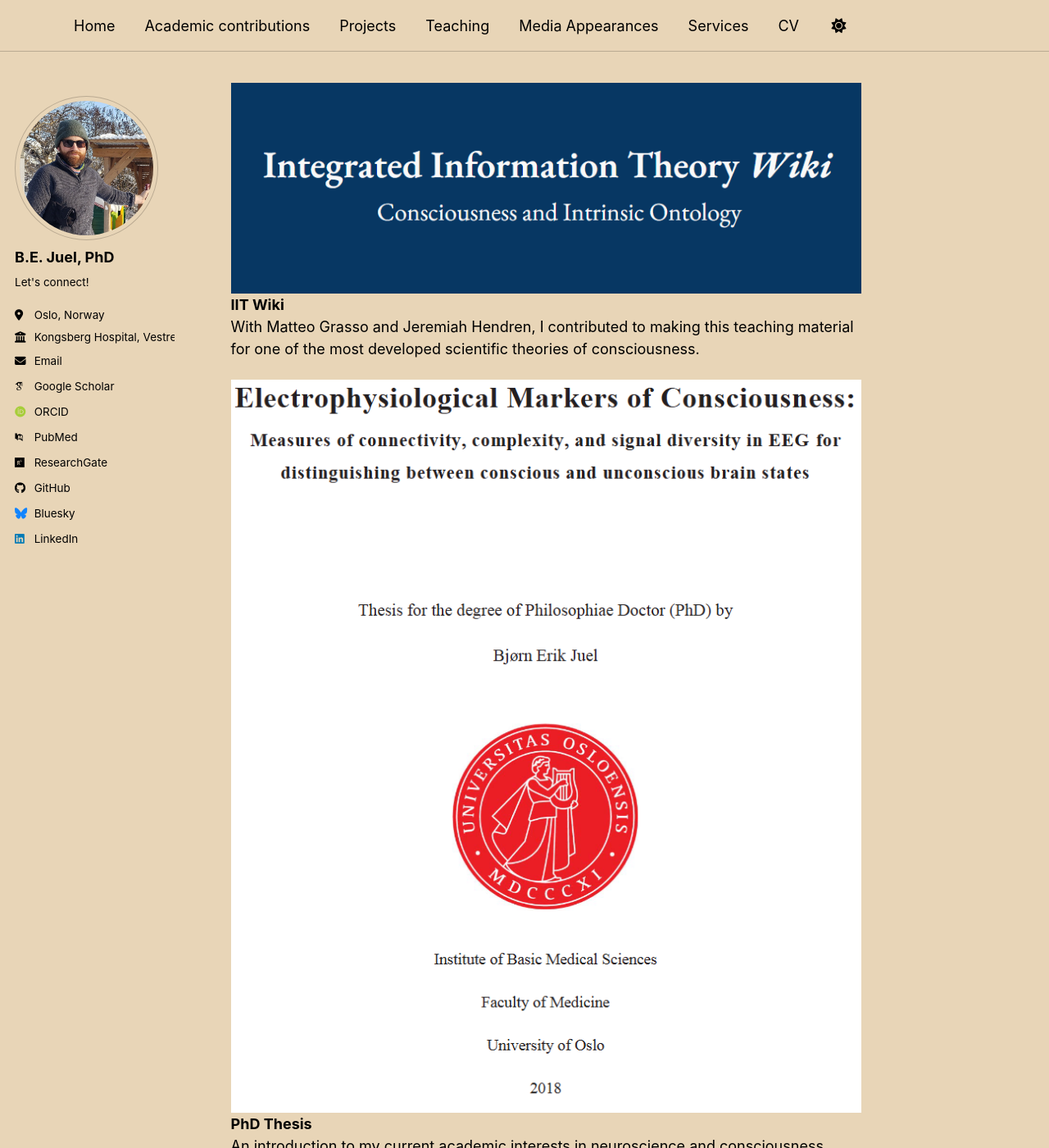
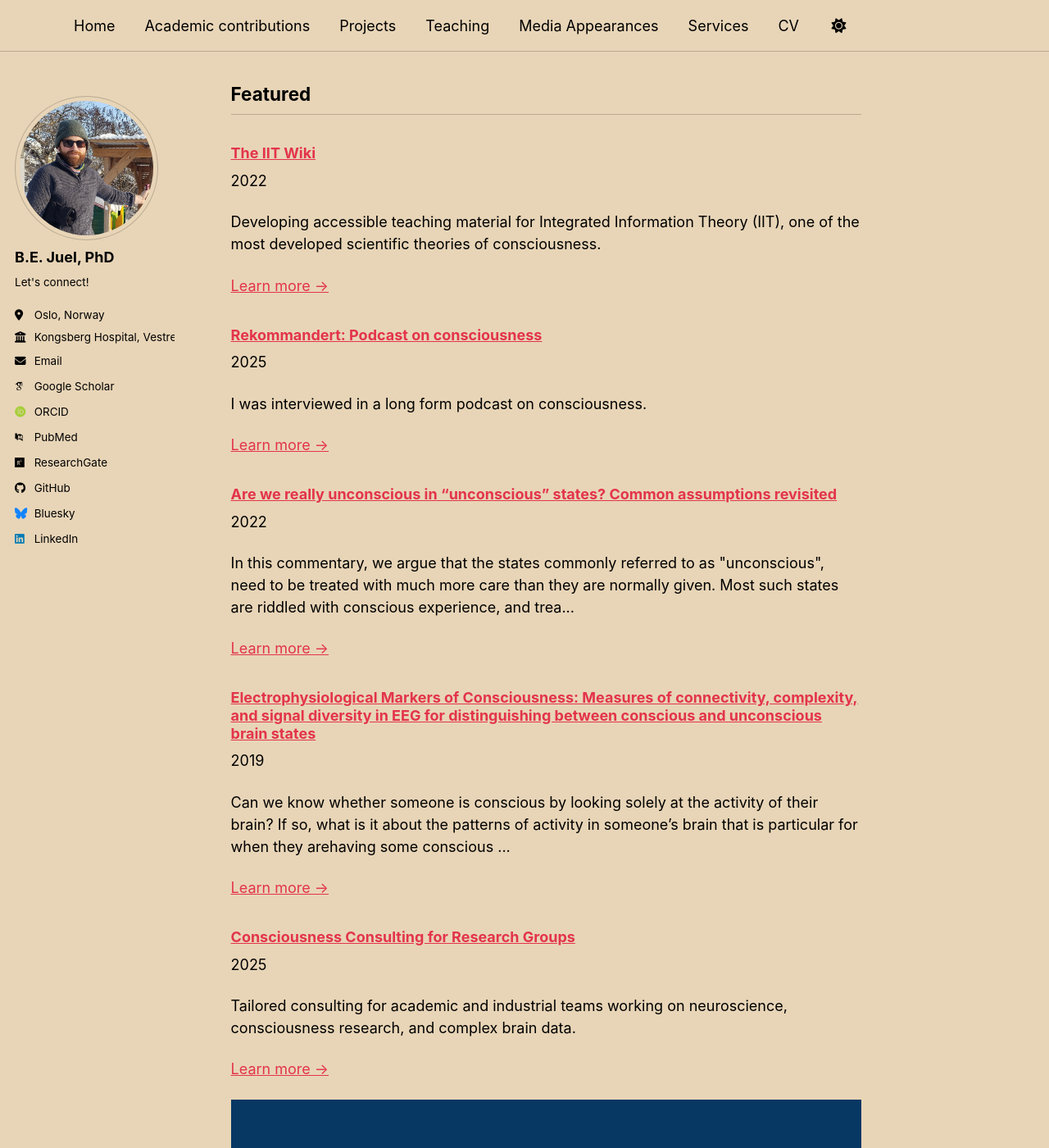
Before and after one commit to bjorneju/bjorneju.github.io, a Jekyll site: the page built from _pages/about.md, in a window 1280 px wide and 1400 px high, scrolled down 690 px. Shown: the whole window at 82% size. Built offline with Jekyll 4.4.1, drawn with Linux system fonts in a browser that asks for light colours; some web fonts are replaced; a script bundle is joined from its source files by our own code; library files that are not in the unit come from our copies.

Commit message:
make featured thing

```diff
--- /dev/null
+++ b/_data/featured.yml
@@ -0,0 +1,14 @@
+- collection: projects
+  slug: iit-wiki
+
+- collection: media
+  slug: podcast-rekommandert
+
+- collection: publications
+  slug: 2022-Nilsen-Are_we
+
+- collection: publications
+  slug: phd-thesis
+
+- collection: services
+  slug: research-consultant
--- /dev/null
+++ b/_includes/featured-rotator.html
@@ -0,0 +1,37 @@
+<section class="featured-rotator" aria-live="polite">
+  <h2>Featured</h2>
+
+  <div class="featured-rotator__items">
+    {% for entry in site.data.featured %}
+      {% assign items = site[entry.collection] | where: "slug", entry.slug %}
+      {% assign item = items.first %}
+      {% if item %}
+
+        <article class="featured-rotator__item{% if forloop.first %} is-active{% endif %}">
+          <h3>
+            <a href="{{ item.url | relative_url }}">
+              {{ item.title }}
+            </a>
+          </h3>
+
+          {% if item.date %}
+            <p class="featured-rotator__meta">
+              {{ item.date | date: "%Y" }}
+            </p>
+          {% endif %}
+
+          {% if item.excerpt %}
+            <p class="featured-rotator__excerpt">
+              {{ item.excerpt | strip_html | truncate: 220 }}
+            </p>
+          {% endif %}
+
+          <p class="featured-rotator__link">
+            <a href="{{ item.url | relative_url }}">Learn more →</a>
+          </p>
+        </article>
+
+      {% endif %}
+    {% endfor %}
+  </div>
+</section>
--- a/_media/rekommandert_bevissthet.md
+++ b/_media/rekommandert_bevissthet.md
@@ -4,6 +4,7 @@ collection: "media"
 category: "podcasts"
 date: "2025-10-27"
 abstract: ""
+slug: podcast-rekommandert
 excerpt: "I was interviewed in a long form podcast on consciousness."
 videourl: "https://shows.acast.com/rekommandert/episodes/bevissthet"
 ---
--- a/_pages/about.md
+++ b/_pages/about.md
@@ -21,6 +21,9 @@ Bjørn
 </p>
 
 <div style="margin-top:15rem;"></div>
+
+{% include featured-rotator.html %}
+<script src="{{ '/assets/js/featured-rotator.js' | relative_url }}"></script>
 
 <div class="homepage-grid">
 
--- a/_projects/2024_IIT-wiki.md
+++ b/_projects/2024_IIT-wiki.md
@@ -4,6 +4,7 @@ collection: "projects"
 status: "past"
 date: "2022-01-01"
 role: "Contributor / Educator"
+slug: "iit-wiki"
 collaborators: "Matteo Grasso, Jeremiah Hendren"
 external_url: "https://www.iit.wiki/"
 excerpt: "Developing accessible teaching material for Integrated Information Theory (IIT), one of the most developed scientific theories of consciousness."
--- a/_publications/2022-Nilsen-Are_we.md
+++ b/_publications/2022-Nilsen-Are_we.md
@@ -2,6 +2,7 @@
 title: "Are we really unconscious in “unconscious” states? Common assumptions revisited"
 collection: "publications"
 category: "manuscripts"
+slug: 2022-Nilsen-Are_we
 #permalink: ""
 abstract: "In the field of consciousness science, there is a tradition to categorize certain states such as slow-wave non-REM sleep and deep general anesthesia as “unconscious”. While this categorization seems reasonable at first glance, careful investigations have revealed that it is not so simple. Given that (1) behavioral signs of (un-)consciousness can be unreliable, (2) subjective reports of (un-)consciousness can be unreliable, and, (3) states presumed to be unconscious are not always devoid of reported experience, there are reasons to reexamine our traditional assumptions about “states of unconsciousness”. While these issues are not novel, and may be partly semantic, they have implications both for scientific progress and clinical practice. We suggest that focusing on approaches that provide a more pragmatic and nuanced characterization of different experimental conditions may promote clarity in the field going forward, and help us build stronger foundations for future studies."
 excerpt: "In this commentary, we argue that the states commonly referred to as \"unconscious\", need to be treated with much more care than they are normally given. Most such states are riddled with conscious experience, and treating them as unconscious is likely to hinder progress in the science of consciousness."
--- a/_services/research_consulting.md
+++ b/_services/research_consulting.md
@@ -3,6 +3,7 @@ title: "Consciousness Consulting for Research Groups"
 collection: "services"
 category: "consulting"
 date: "2025-01-01"
+slug: research-consultant
 
 tagline: "Expert guidance on experimental design, analysis, and theory"
 
--- /dev/null
+++ b/assets/js/featured-rotator.js
@@ -0,0 +1,12 @@
+document.addEventListener("DOMContentLoaded", function () {
+  const items = document.querySelectorAll(".featured-rotator__item");
+  if (items.length <= 1) return;
+
+  let index = 0;
+
+  setInterval(() => {
+    items[index].classList.remove("is-active");
+    index = (index + 1) % items.length;
+    items[index].classList.add("is-active");
+  }, 10000); // 10 seconds
+});
```
Also changed, not shown: _publications/2019-Juel-Electrophysiological_Markers.md (+1 -0 lines).
